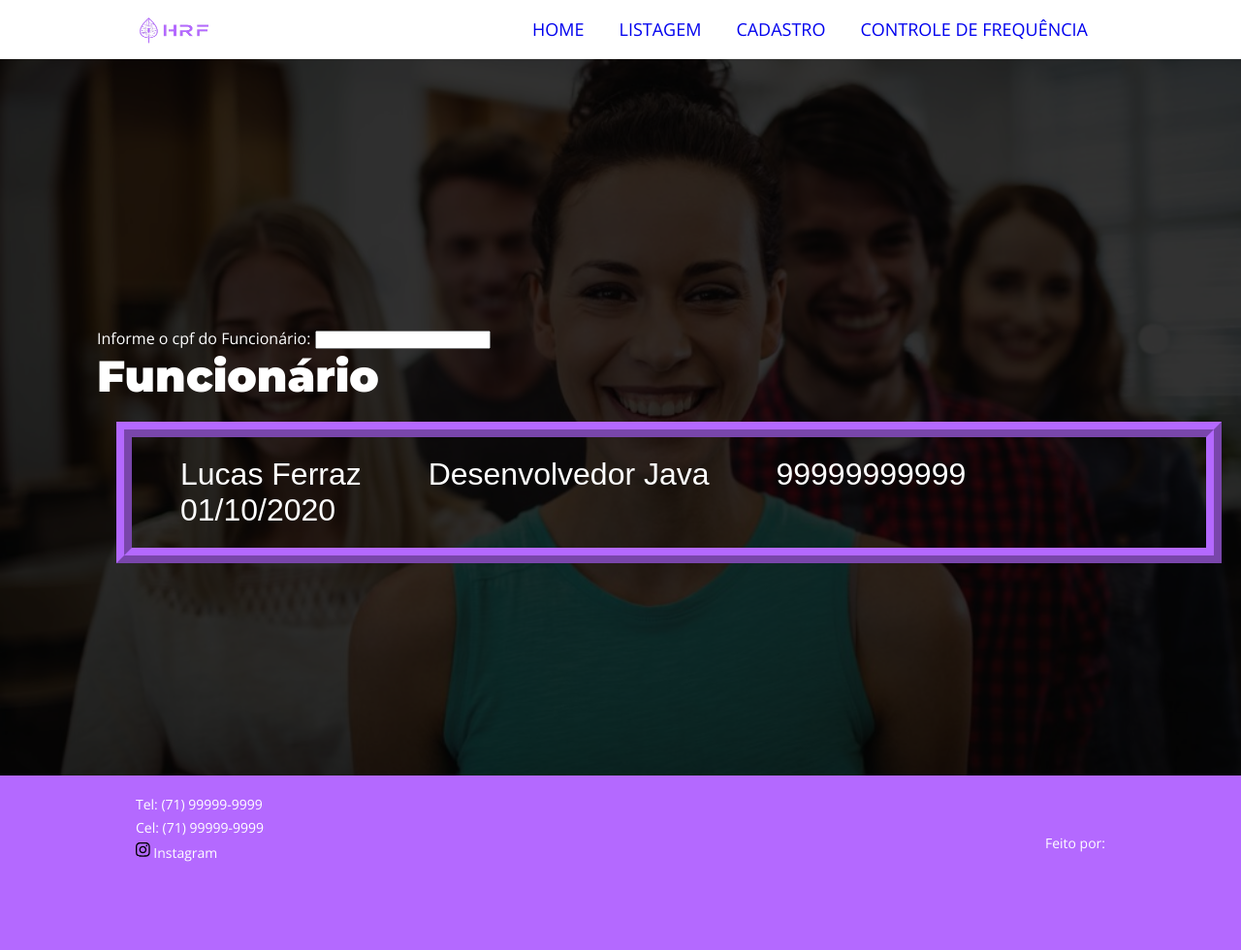
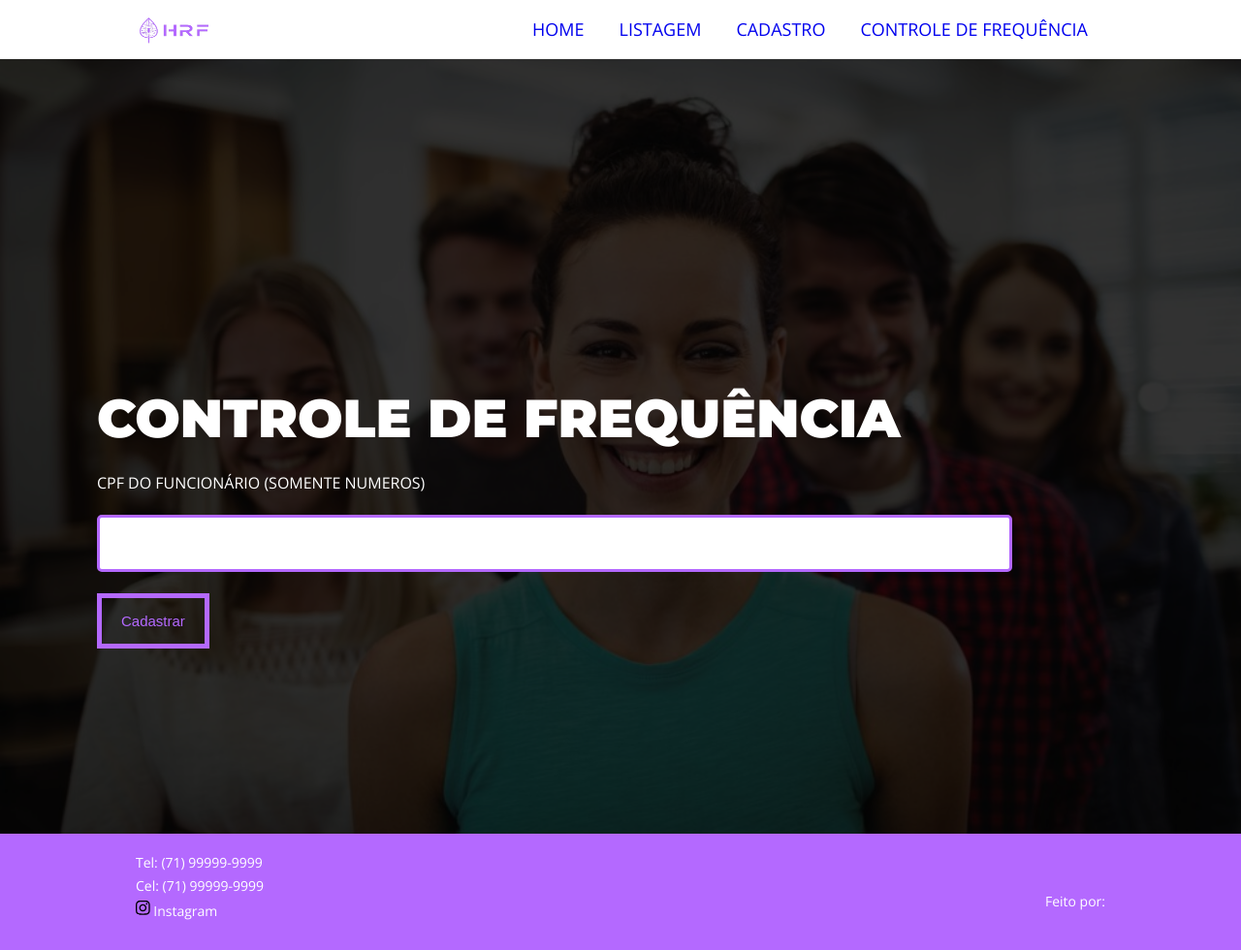
Before and after one commit to Jorsanzx/Controle-de-Funcion-rios, a PHP site: page /pages/controle_frequencias.php in a window 1280 px wide. Shown: the whole page at 97% size. Before the commit the page ends 889 px from the top, so only its background shows below. Run offline with PHP 8.4, Linux system fonts and the light colour scheme.

Commit message:
faltasocorrigirasfaltas

```diff
--- a/assets/css/style_controle_frequencias.css
+++ b/assets/css/style_controle_frequencias.css
@@ -1,12 +1,18 @@
-:root{
+:root {
   --primary-color: rgb(180, 105, 255);
-    --white-color: #FFFFFF;
-    --light-gray-color: #EEE;
+  --white-color: #ffffff;
+  --light-gray-color: #eee;
   --gap: 3rem;
   --black-color: #000;
 }
 
-   *{
+.title-bg {
+  background-image: url("../img/main_bg.jpg");
+  background-size: cover;
+  background-position: center;
+}
+
+* {
   margin: 0;
   padding: 0;
 }
@@ -16,19 +22,19 @@
   scroll-behavior: smooth;
 }
 
-   /*
-   font-family: 'Montserrat', sans-serif;
-   font-family: 'Open Sans', sans-serif;
-   */
-
-   body{
-       font-family: 'Open Sans', sans-serif;
+body {
+  font-family: "Open Sans", sans-serif;
   font-size: 2rem;
-       color: var(--primary-color)
+  color: var(--primary-color);
 }
 
-   h1, h2, h3, h4, h5, h6{
-       font-family: 'Montserrat', sans-serif;
+h1,
+h2,
+h3,
+h4,
+h5,
+h6 {
+  font-family: "Montserrat", sans-serif;
 }
 
 h1 {
@@ -57,39 +63,38 @@
   font-size: 3.5rem;
 }
 
-   a{
+a {
   text-decoration: none;
 }
 
-   p{
+p {
   margin-bottom: 3rem;
 }
 
-   a:visited{
-       color: var(--primary-color)
+a:visited {
+  color: var(--primary-color);
 }
 
 .main-bg {
-       font-family: 'Open Sans', sans-serif;
+  font-family: "Open Sans", sans-serif;
   font-size: 1.6rem;
   background-color: var(--primary-color);
   background-size: cover;
   background-position: center;
-       color: var(--white-color)
-
+  color: var(--white-color);
 }
 
 .white-bg {
   background: var(--white-color);
 }
 
-   .main-content{
+.main-content {
   max-width: 100rem;
   margin: 0 auto;
-       padding: 4rem var(--gap)
+  padding: 4rem var(--gap);
 }
 
-   .section  {
+.section {
   min-height: 100vh;
 }
 
@@ -102,7 +107,7 @@
   border-bottom: 0.1rem solid var(--light-gray-color);
 }
 
-   .menu-content{
+.menu-content {
   display: flex;
   justify-content: space-between;
 
@@ -110,31 +115,31 @@
   padding-bottom: 0;
 }
 
-   .menu-spacing{
-       height: 6.0rem;
+.menu-spacing {
+  height: 6rem;
 }
 
-   .menu h1{
+.menu h1 {
   height: 4rem;
 }
 
-   .menu h1 a{
+.menu h1 a {
   display: block;
   font-size: 0rem;
 }
 
-   .menu h1 a img{
+.menu h1 a img {
   height: 4rem;
   width: 8rem;
   margin-top: 1rem;
 }
 
-   .menu ul{
+.menu ul {
   list-style: none;
   display: flex;
 }
 
-   .menu ul li a{
+.menu ul li a {
   display: block;
   padding: 1.8rem;
   font-size: 1.8rem;
@@ -145,46 +150,89 @@
   transition-duration: 700ms;
 }
 
-   .title-bg {
-       background-image: url('../img/main_bg.jpg');
-       background-size: cover;
-       background-position: center;
-
-   }
-
-   .fade-bg{
+.fade-bg {
   display: grid;
   grid-template-rows: 1fr 1.5fr;
   background-color: rgb(0, 0, 0, 0.8);
   gap: var(--gap);
 }
 
-   .intro-content{
+.intro-content {
   margin-left: 10rem;
   display: flex;
   flex-direction: column;
-       flex-wrap: nowrap ;
-       justify-content:left;
+  flex-wrap: nowrap;
+  justify-content: left;
+  text-align: left;
+}
+/* Listagem */
+#listah1 {
+  align-content: space-between;
+}
+
+.form-group {
+  flex: 1 1 200px;
+  max-width: 80%;
+  margin: 0 left;
+}
+
+.form-group label {
+  width: 100%;
+}
+
+.form-group input {
+  border: none;
+  background: var(--white-color);
+  padding: 1.5rem 2rem;
+  width: 100%;
+  box-sizing: border-box;
+  font-size: 2rem;
+  border: 0.3rem solid var(--primary-color);
+  border-radius: 0.5rem;
+}
+
+.form-group button {
+  border: 0.5rem solid var(--primary-color);
+  background: none;
+  color: var(--primary-color);
+  padding: 1.5rem 2rem;
+  font-size: 1.5rem;
+  cursor: pointer;
+  transition: all 300ms ease-in-out;
+}
+
+.form-group button:hover {
+  background: var(--primary-color);
+  color: var(--white-color);
+}
+
+.form-group::placeholder {
+  color: var(--light-gray-color);
+}
+
+table.listaBorda {
+  width: 100%;
+  border-collapse: collapse;
+}
+
+table.listaBorda th, table.listaBorda td {
+  border: 1px solid var(--light-gray-color);
+  padding: 8px;
   text-align: left;
 }
 
-
-   .data-func{
-        font: 2em sans-serif;
-        justify-content: space-between;
-        border: 0.5em ridge rgb(180, 105, 255);
-        padding: 2rem;
-        margin: 2rem;
+table.listaBorda th {
+  background-color: var(--primary-color);
+  color: var(--white-color);
 }
 
-   .data-func p{
-        display: inline;
-        margin: 2rem;
-        padding: 1rem;
+table.listaBorda td:last-child {
+  width: 200px; /* Defina um valor apropriado para a largura da coluna "Ações" */
 }
 
 
-   footer{
+/* Fotter */
+footer {
   height: 12rem;
 }
 
@@ -197,57 +245,54 @@
   font-size: 1.4rem;
 }
 
-   .footer-content ul{
+.footer-content ul {
   list-style: none;
 }
 
-   .footer-content ul li{
+.footer-content ul li {
   margin-bottom: 0.5rem;
 }
 
-   .footer-content p{
+.footer-content p {
   margin-top: 4rem;
   margin-bottom: 0;
 }
 
-   .footer-content a:visited{
-       color: var(--white-color)
+.footer-content a:visited {
+  color: var(--white-color);
 }
 
-
-   @media all and (max-width: 420px){
-       h2{
+@media all and (max-width: 420px) {
+  h2 {
     font-size: 3.5rem;
   }
 
-       .menu h1{
+  .menu h1 {
     font-size: 1.5rem;
   }
 
-       .menu-content{
+  .menu-content {
     padding: 0.3rem 0;
   }
 
-       .intro-content{
+  .intro-content {
     margin-left: 4rem;
   }
 
-       .intro-content h2{
+  .intro-content h2 {
     font-size: 3rem;
   }
 
-       .menu ul li a{
+  .menu ul li a {
     font-size: 1.2rem;
   }
-
 }
 
-   @media all and (min-width: 421px) and (max-width: 730px){
-       .intro-content{
+@media all and (min-width: 421px) and (max-width: 730px) {
+  .intro-content {
     margin-left: 7rem;
   }
-       .intro-content h2{
+  .intro-content h2 {
     font-size: 4.5rem;
   }
-
 }
--- a/view/pages/controle_frequencias.php
+++ b/view/pages/controle_frequencias.php
@@ -1,15 +1,18 @@
 <!DOCTYPE html>
 <html lang="pt-BR">
+
 <head>
     <meta charset="UTF-8">
     <meta name="viewport" content="width=device-width, initial-scale=1.0">
+    <title>HR FREQUENCY</title>
     <link rel="preconnect" href="https://fonts.googleapis.com">
     <link rel="preconnect" href="https://fonts.gstatic.com" crossorigin>
     <link href="https://fonts.googleapis.com/css2?family=Montserrat:wght@900&family=Open+Sans:ital,wght@0,400;0,700;1,400&display=swap" rel="stylesheet">
-    <link rel = "stylesheet" href="../../assets/css/style_controle_frequencias.css">
+    <link rel="stylesheet" href="../../assets/css/styleListagem.css">
 </head>
+
 <body class="main-bg">
-    <aside class= "menu white-bg">
+    <aside class="menu white-bg">
         <div class=" main-content menu-content">
             <h1>
                 <a href="#home"><img src="../../assets/img/main-logo.png" alt=""></a>
@@ -26,25 +29,82 @@
         </div>
     </aside>
 
+    <div class="menu-spacing"></div>
+
+
     <section id="home" class="intro section title-bg">
         <div class="section fade-bg">
-            <div></div><!-- Verificar o comportamento dessa div-->
+            <div></div>
             <div class="intro-content">
-                <div class="input-cpf">
-                    <label for="cpf">Informe o cpf do Funcionário: </label>
-                    <input type="text" name="cpf" id="cpf">
-                </div>
-                <H4>Funcionário</H4>
-                <div class="data-func"><!-- Dados do objeto funcionário-->
-                    <p>Lucas Ferraz</p>
-                    <p>Desenvolvedor Java</p>
-                    <p>99999999999</p>
-                    <p>01/10/2020</p>
+                <h2 id="listah1">CONTROLE DE FREQUÊNCIA</h2>
+                <form method="post">
+                    <div class="form-group">
+                        <br>
+                        <label for="cpf">CPF DO FUNCIONÁRIO (SOMENTE NUMEROS)</label>
+                        <br>
+                        <br>
+                        <input type="text" name="cpf" id="cpf" required>
+                        <div class="form-group buttons">
+                            <br>
+                            <button type="submit" name="cadastrarBotao">Cadastrar</button>
+                        </div>
+                    </div>
+                </form>
+                <?php
 
-                </div>
+                if (isset($_POST['cadastrarBotao'])) {
+                    require_once '../../model/buscar_funcionario.php';
+                    if ($funcionario) {
+                ?>
+                        <br>
+                        <br>
+                        <h2>DADOS DO FUNCIONÁRIO</h2>
+                        <table class="listaBorda">
+                            <tr class="listaBorda">
+                                <th>ID</th>
+                                <th>Nome</th>
+                                <th>CPF</th>
+                                <th>Cargo</th>
+                                <th>Salário</th>
+                                <th>Data Admissão</th>
+                            </tr>
+                            <tr class="listaBorda">
+                                <td><?php echo $funcionario['id']; ?></td>
+                                <td><?php echo $funcionario['nome']; ?></td>
+                                <td><?php echo $funcionario['cpf']; ?></td>
+                                <td><?php echo $funcionario['cargo']; ?></td>
+                                <td>R$<?php echo $funcionario['salario']; ?></td>
+                                <td><?php echo $funcionario['data_admissao']; ?></td>
+                            </tr>
+                        </table>
+                        <form method="post">
+                            <div class="form-group">
+                                <br>
+                                <label for="faltas">NÚMERO DE FALTAS</label>
+                                <br>
+                                <br>
+                                <input type="text" name="faltas" id="faltas" required>
+                                <div class="form-group buttons">
+                                    <br>
+                                    <button type="submit" name="cadastrarFaltasBotao">Cadastrar faltas</button>
+                                    <br>
+                                    <br>
+                                </div>
+                            </div>
+                        </form>
+                        <?php
 
-            </div>
-        </div>
+                        if (isset($_POST['cadastrarFaltasBotao'])) {
+                            var_dump("CHEGOU");
+                            die();
+                            require_once '../../model/falta_salario.php';
+                        }
+                        ?>
+
+                <?php
+                    }
+                }
+                ?>
     </section>
 
     <footer class="main-bg">
@@ -62,4 +122,5 @@
     </footer>
 
 </body>
+
 </html>
--- a/view/pages/listagem_funcionarios.php
+++ b/view/pages/listagem_funcionarios.php
@@ -70,7 +70,7 @@
 
         if (isset($_GET['edit'])) {
           require_once '../../model/editar_funcionario.php';
-          if ($funcionarios) {
+          if ($funcionario) {
         ?>
             <br>
             <br>
```
Also changed, not shown: model/buscar_funcionario.php (added, +15 -0 lines), model/falta_salario.php (added, +29 -0 lines), view/pages/cadastro_funcionarios.php (+6 -4 lines), README.md. Lines whose indentation alone changed are shown as unchanged.
